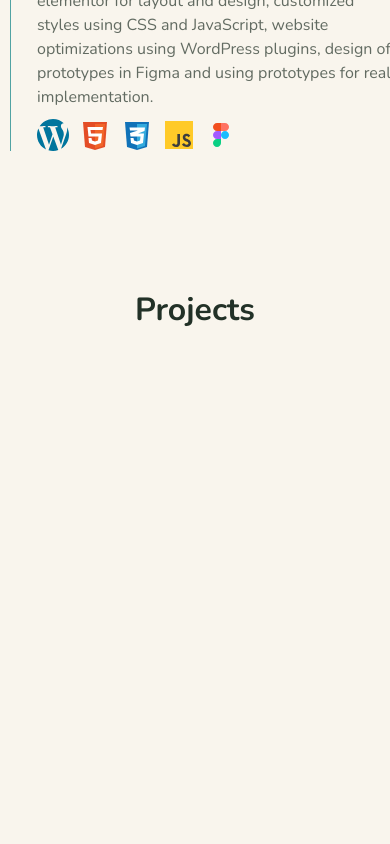
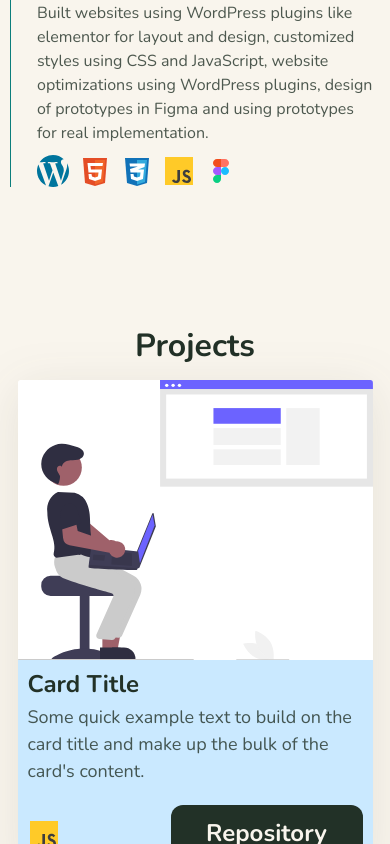
Before and after one commit to MarcoF20/Portfolio, a React (Vite) app: page / in a window 390 px wide. Shown: the part 1053-1897 px from the top of the page. Before the commit the page ends 1397 px from the top, so only its background shows below. Built offline with nearby package versions, Linux system fonts and the light colour scheme.

Commit message:
Add Projects section & Fix Timeline layout
Created descriptive cards component for projects, added padding in mobile view to fix timeline layout removing X overflow

```diff
--- a/src/components/About.jsx
+++ b/src/components/About.jsx
@@ -12,7 +12,7 @@ export function About () {
               <h2>Web Developer</h2>
               <p id='aboutDescription'>
                 Profesional, structured and clean.
-                That's the way a I work. delivering
+                That's the way I work. delivering
                 innovation to your business.
               </p>
               <a id='contactButton' href='#'>Contact Me</a>
--- /dev/null
+++ b/src/components/ProjectCard.jsx
@@ -0,0 +1,32 @@
+import Col from 'react-bootstrap/Col'
+import Card from 'react-bootstrap/Card'
+import undraw from '../assets/undraw.svg'
+import jsIcon from '../assets/js-icon.svg'
+export function ProjectCard () {
+  return (
+    <Col
+      xs={12} md={4} style={{
+        display: 'flex',
+        justifyContent: 'center',
+        marginBottom: '5rem'
+      }}
+    >
+      <Card style={{ width: '40.8rem', backgroundColor: '#CAE9FF', border: 'none', borderRadius: '2.2rem', filter: 'drop-shadow(0px 8px 24px rgba(57, 55, 52, 0.10))' }}>
+        <Card.Img variant='top' src={undraw} style={{ backgroundColor: 'white' }} />
+        <Card.Body>
+          <Card.Title className='projectTitle'>Card Title</Card.Title>
+          <Card.Text className='projectText'>
+            Some quick example text to build on the card title and make up the
+            bulk of the card's content.
+          </Card.Text>
+          <div style={{ display: 'flex', justifyContent: 'space-between', alignItems: 'center', marginTop: '2rem' }}>
+            <div style={{ display: 'flex', alignItems: 'center', flexWrap: 'wrap' }}>
+              <img src={jsIcon} alt='' className='jobIcon' />
+            </div>
+            <a href='#' className='projectButton'>Repository</a>
+          </div>
+        </Card.Body>
+      </Card>
+    </Col>
+  )
+}
--- a/src/components/Projects.jsx
+++ b/src/components/Projects.jsx
@@ -1,6 +1,7 @@
 import Container from 'react-bootstrap/Container'
 import Row from 'react-bootstrap/Row'
 import Col from 'react-bootstrap/Col'
+import { ProjectCard } from './ProjectCard'
 
 export function Projects () {
   return (
@@ -12,6 +13,21 @@ export function Projects () {
           </Col>
         </Row>
       </Container>
+      <Container>
+        <Row>
+          <ProjectCard />
+          <ProjectCard />
+          <ProjectCard />
+          <ProjectCard />
+          <ProjectCard />
+          <ProjectCard />
+          <ProjectCard />
+          <ProjectCard />
+          <ProjectCard />
+          <ProjectCard />
+          <ProjectCard />
+        </Row>
+      </Container>
     </section>
   )
 }
--- a/src/index.css
+++ b/src/index.css
@@ -1,10 +1,10 @@
 :root {
-  --purple: #7d83ff;
-  --aqua: #51a3a3;
+  --purple: #4953ff;
+  --aqua: #0c7e7c;
   --dark-green: #223127;
   --beige-shade: rgba(233, 220, 188, 0.63);
   --light-beige: #f9f5ed;
-  --dark-green-opacity: rgba(34, 49, 39, 0.7);
+  --dark-green-opacity: rgba(34, 49, 39, 0.8);
   --light-opacity: rgba(249, 245, 237, 0.7);
   font-size: 10px;
 }
@@ -19,11 +19,12 @@ body {
   font-size: 3.2rem;
   color: var(--aqua);
 }
-.navIcon, .jobIcon {
+.navIcon,
+.jobIcon {
   width: 3.2rem;
   height: 3.2rem;
 }
-.jobIcon{
+.jobIcon {
   margin-right: 1rem;
 }
 #navContainer {
@@ -65,32 +66,58 @@ h2 {
   text-decoration: none;
   display: block;
   margin-top: 2rem;
+  box-shadow: 0px 8px 24px 0px rgba(57, 55, 52, 0.1);
 }
-.sectionHeading{
+.projectButton {
+  text-align: center;
+  height: 6rem;
+  width: 19.2rem;
+  border: none;
+  outline: none;
+  border-radius: 1.2rem;
+  font-size: 2.4rem;
+  font-weight: bold;
+  background-color: var(--dark-green);
+  color: var(--light-beige);
+  padding: 1rem 3rem;
+  text-decoration: none;
+  display: block;
+}
+.projectTitle{
+  color: var(--dark-green);
+  font-size: 2.4rem;
+  font-weight: bold;
+}
+.projectText{
+  color: var(--dark-green-opacity);
+  font-size: 1.8rem;
+}
+
+.sectionHeading {
   font-size: 3.2rem;
   color: var(--dark-green);
   text-align: center;
   padding-bottom: 1rem;
   font-weight: bold;
 }
-.date{
+.date {
   font-size: 1.8rem;
   font-weight: bold;
   color: var(--dark-green-opacity);
   line-height: 0;
 }
-.jobTitle{
+.jobTitle {
   font-size: 2.4rem;
   color: var(--dark-green);
   font-weight: bold;
   line-height: 3rem;
 }
-.jobDescription{
+.jobDescription {
   font-size: 1.6rem;
   color: var(--dark-green-opacity);
   /* font-weight: bold; */
 }
-.circle{
+.circle {
   width: 1.1rem;
   height: 1.1rem;
   background-color: var(--aqua);
@@ -99,28 +126,33 @@ h2 {
   position: absolute;
   left: -0.6rem;
 }
-section{
+section {
   margin-top: 14rem;
 }
+
 /* Mobile view photo */
-@media screen and (max-width: 575px){
-  #photoColumn{
+@media screen and (max-width: 575px) {
+  #photoColumn {
     justify-content: center;
     margin-top: 5rem;
   }
-  .job{
-    margin-left: 1rem;
+  body {
+    padding: 0 1rem;
+    /*
+      TODO:
+      Improve positioning to override y-scroll ✅
+    */
   }
 }
-@media screen and (min-width: 576px){
-  #photoColumn{
+@media screen and (min-width: 576px) {
+  #photoColumn {
     justify-content: flex-end;
     padding: 0;
   }
 }
 /* Spacing in larger screens */
-@media screen and (min-width: 992px )  {
-  #photoColumn{
+@media screen and (min-width: 992px) {
+  #photoColumn {
     justify-content: right;
     padding-right: 5rem;
   }
```
Also changed, not shown: src/assets/undraw.svg (added).
